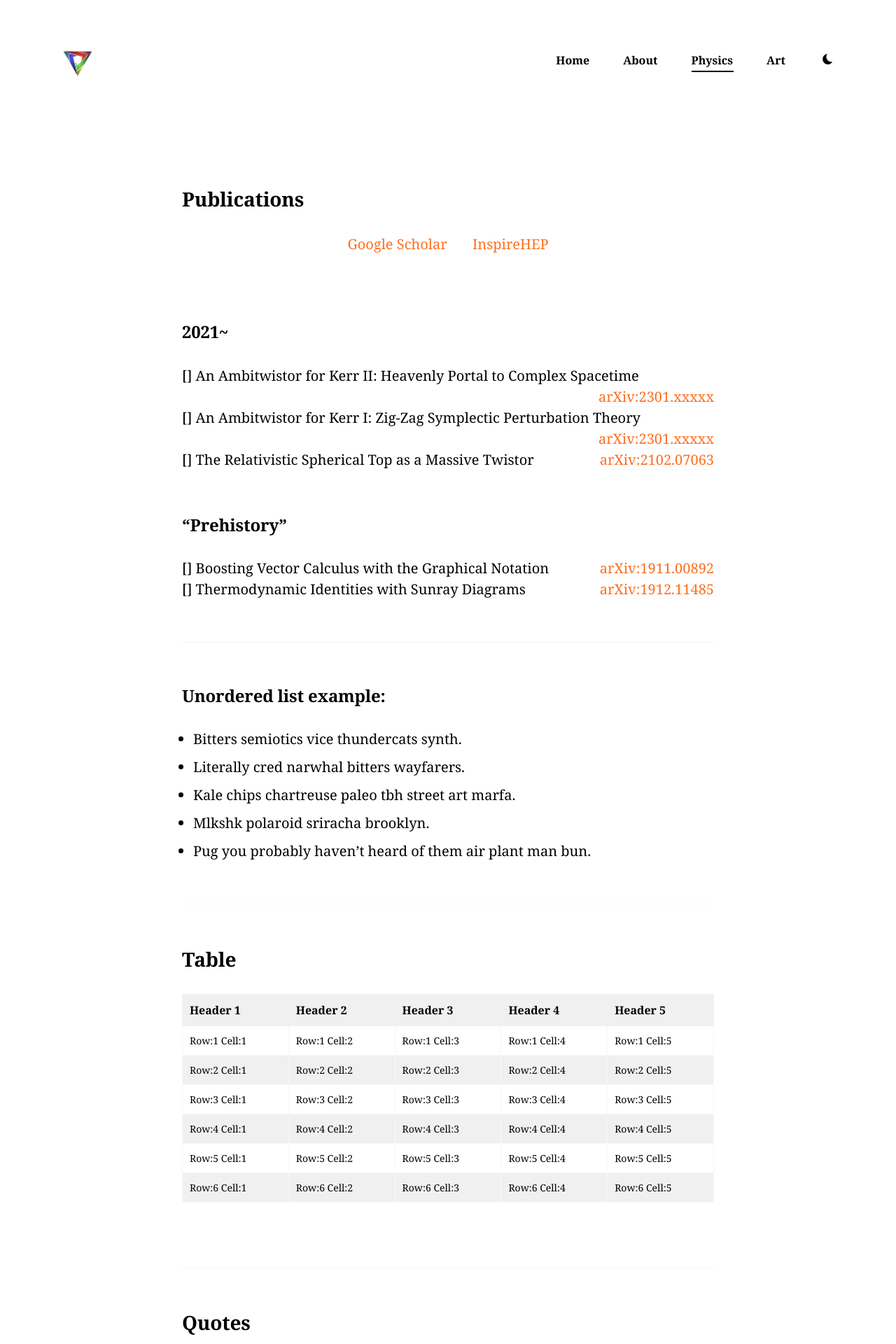
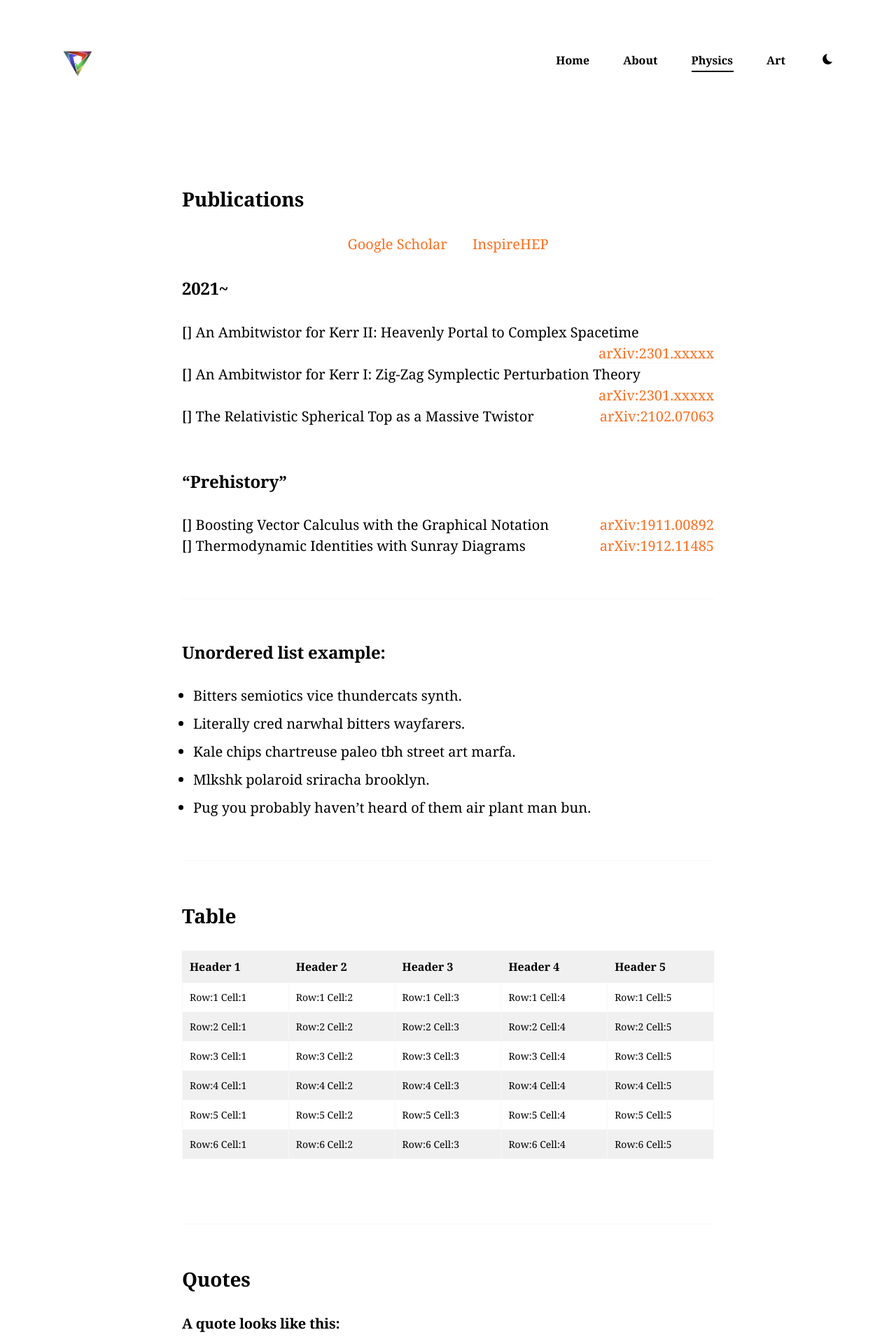
Before and after one commit to Joonhwi/joonhwi.github.io, a Jekyll site: the page built from _pages/physics.md, in a window 1280 px wide. Shown: the top 1920 px of the page at 70% size. Built offline with Jekyll 4.4.1, drawn with Linux system fonts in a browser that asks for light colours; nearby versions of some CDN libraries.

Commit message:
Update physics.md

```diff
--- a/_pages/physics.md
+++ b/_pages/physics.md
@@ -4,7 +4,7 @@
 permalink: /physics/
 ---
 
-## Publications
+<h2 style="color:--brand-color">Publications</h2>
 
 <div class="container">
 <p style="text-align:center">
@@ -13,8 +13,6 @@
   <a href="https://inspirehep.net/authors/1926101">InspireHEP</a>
 </p>
 </div>
-
-<br>
 
 ### 2021~
 
```
